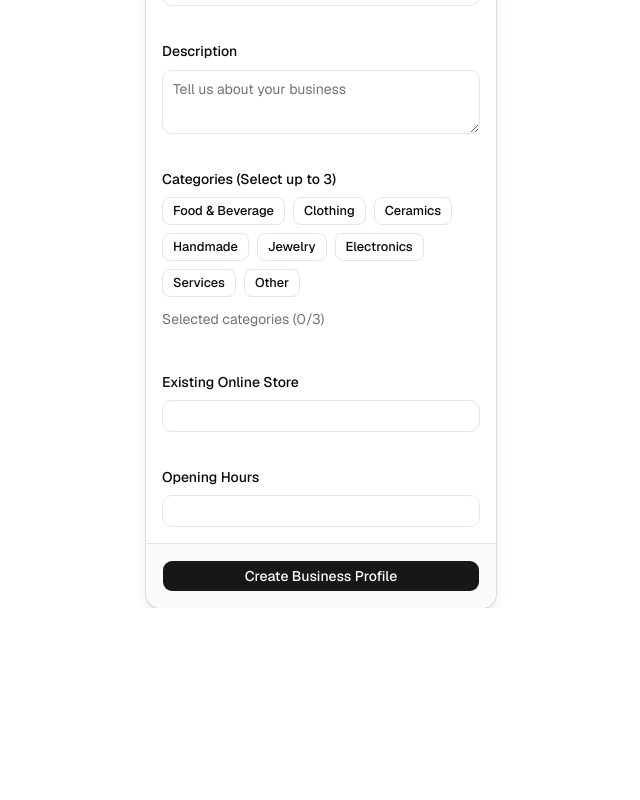
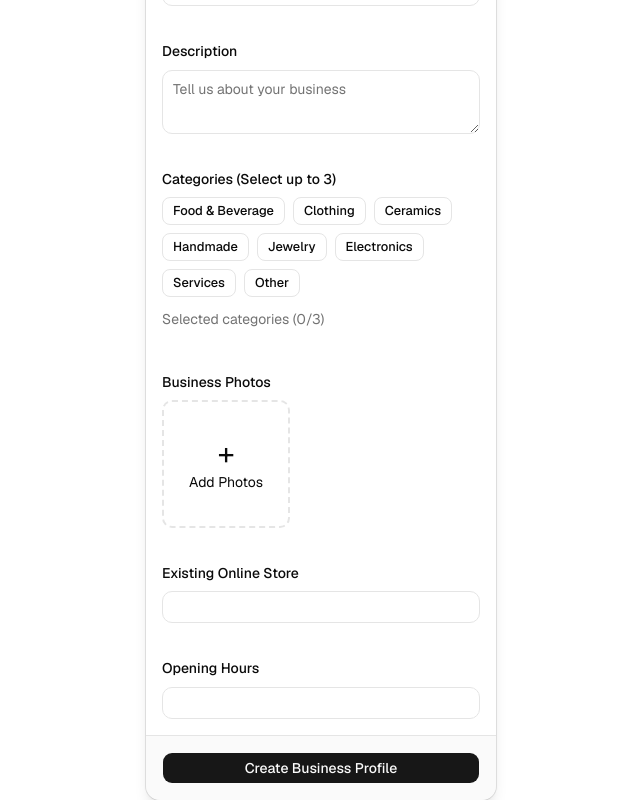
Before and after one commit to MRU-COMP3504-F2026/LocalLoop, a Next.js app: page /create in a window 1280 px wide. Shown: the part 640-1440 px from the top of the page, without its empty margins (319-959 px from the left). Before the commit the page ends 1248 px from the top, so only its background shows below. Built offline with nearby package versions, Linux system fonts and the light colour scheme.

Commit message:
Made Component for uploading Images in Profile creation

```diff
--- a/src/app/page.tsx
+++ b/src/app/page.tsx
@@ -1,6 +1,4 @@
 import Link from "next/link";
-import { BusinessProvider } from "@/context/businessContext";
-import { RegisterForm } from "@/components/create/registerForm";
 
 export default function Home() {
 
--- /dev/null
+++ b/src/components/create/imageUpload.tsx
@@ -0,0 +1,70 @@
+"use client";
+
+type ImageUploadProps = {
+    images: File[];
+    onChange: (images: File[]) => void;
+};
+
+const ImageUpload = (props: ImageUploadProps) => {
+    const handleImageChange = (
+        e: React.ChangeEvent<HTMLInputElement>
+    ) => {
+        if (e.target.files) {
+            props.onChange([
+                ...props.images,
+                ...Array.from(e.target.files)
+            ]);
+        }
+        e.target.value = "";
+    };
+
+    const removeImage = (index: number) => {
+        props.onChange(
+            props.images.filter((image, i) => i !== index)
+        );
+    };
+
+
+
+
+    return (
+         <div className="space-y-3">
+            <div className="flex flex-wrap gap-3">
+                {props.images.map((image, index) => (
+                    <div key={`${image.name}-${index}`} className="relative w-32 h-32">
+                        <img
+                            src={URL.createObjectURL(image)}
+                            alt={`Business photo ${index + 1}`}
+                            className="w-full h-full object-cover rounded-lg"
+                        />
+
+                        <button
+                            type="button"
+                            onClick={() => removeImage(index)}
+                            className="absolute top-1 right-1 bg-black/70 text-white rounded-full w-6 h-6 flex items-center justify-center hover:bg-red-600"
+                        >
+                            ×
+                        </button>
+                    </div>
+                ))}
+
+                <label className="cursor-pointer">
+                    <div className="w-32 h-32 border-2 border-dashed rounded-lg flex flex-col items-center justify-center hover:bg-muted transition">
+                        <span className="text-3xl">+</span>
+                        <span className="text-sm">Add Photos</span>
+                    </div>
+
+                    <input
+                        type="file"
+                        accept="image/*"
+                        multiple
+                        hidden
+                        onChange={handleImageChange}
+                    />
+                </label>
+            </div>
+        </div>
+    );
+};
+
+export default ImageUpload;
--- a/src/components/create/registerForm.tsx
+++ b/src/components/create/registerForm.tsx
@@ -1,4 +1,5 @@
 "use client";
+import ImageUpload from "./imageUpload";
 import CategorySelect from "./categorySelect";
 import { useBusiness } from "@/context/businessContext";
 import { useRouter } from "next/navigation";
@@ -144,6 +145,19 @@ const handleSubmit = (e: React.FormEvent<HTMLFormElement>) => {
               />
               </Field>
               <Field>
+                <FieldLabel>Business Photos</FieldLabel>
+
+                <ImageUpload
+                  images={businessData.images}
+                  onChange={(images) =>
+                  setBusinessData({
+                  ...businessData,
+                  images: images,
+                  })
+                }
+                />
+              </Field>
+              <Field>
                 <FieldLabel htmlFor="onlineStore">Existing Online Store</FieldLabel>
                 <Input
                   id="onlineStore"
--- a/src/context/businessContext.tsx
+++ b/src/context/businessContext.tsx
@@ -12,6 +12,7 @@ type BusinessData = {
     description: string;
     onlineStore: string;
     openingHours: string;
+    images: File[];
 };
 
 type BusinessContextType = {
@@ -32,6 +33,7 @@ export const BusinessProvider = (props: { children: React.ReactNode }) => {
         description: "",
         onlineStore: "",
         openingHours: "",
+        images: [],
     });
 
     return (
```
Also changed, not shown: src/components/create/openingHours.tsx (added), src/components/explore/businessCard.tsx (renamed from src/components/business/businessCard.tsx).
